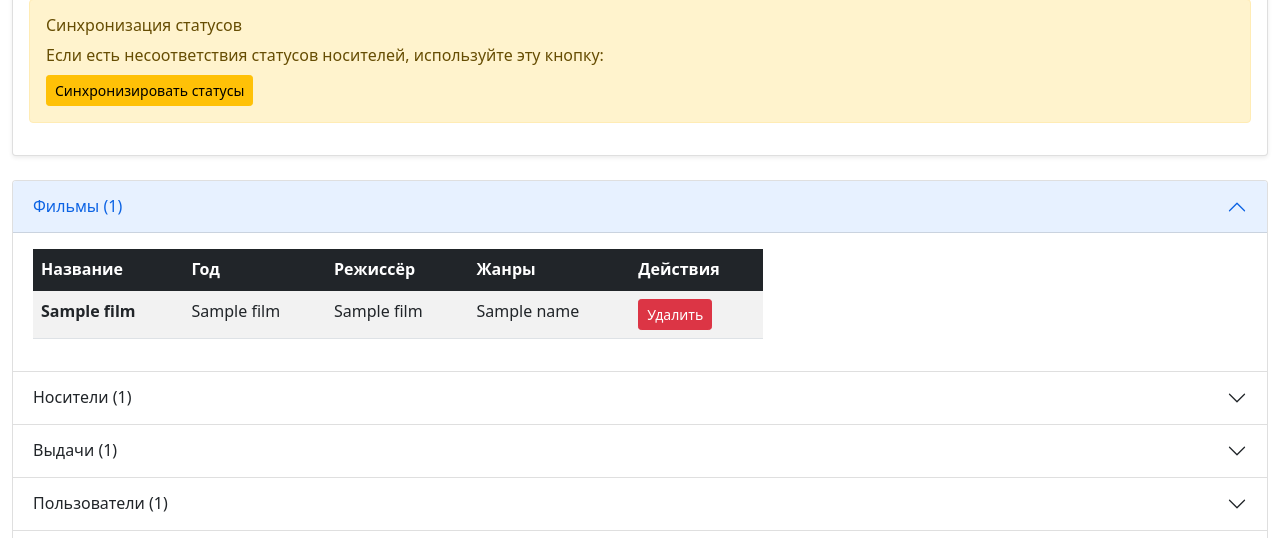
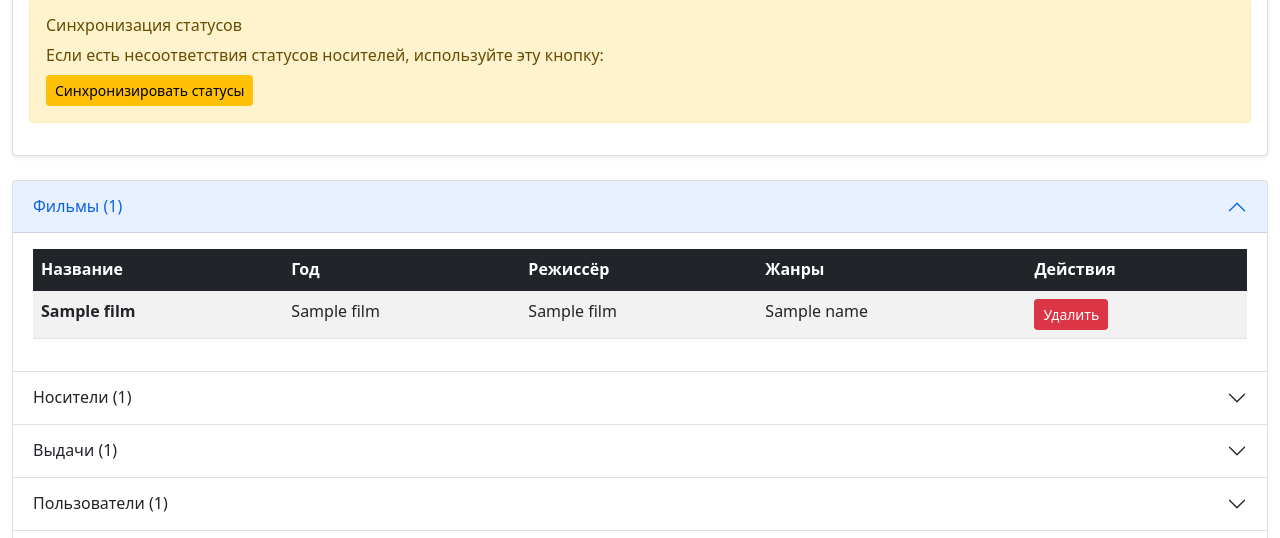
Before and after one commit to strongpersonality/opi3, a Flask app: page /admin in a window 1280 px wide. Shown: the part 716-1254 px from the top of the page. Run offline with Flask 3, Linux system fonts and the light colour scheme; a database or web service that is not in the repository returns one stand-in record (values such as "Sample title"); some libraries are stand-ins or nearby versions.

Commit message:
Update styles.css

```diff
--- a/static/styles.css
+++ b/static/styles.css
@@ -2,9 +2,6 @@
     max-width: 1400px;
 }
 
-.table.table.table-striped {
-    max-width: 730px;
-}
 .card {
     box-shadow: 0 0.125rem 0.25rem rgba(0, 0, 0, 0.075);
     border: 1px solid rgba(0, 0, 0, 0.125);
@@ -58,6 +55,11 @@
 .accordion-button:not(.collapsed) {
     background-color: #e7f1ff;
     color: #0c63e4;
+}
+
+.accordion-body .table {
+    max-width: 100%;
+    width: 100%;
 }
 
 .accordion-button:focus {
```
